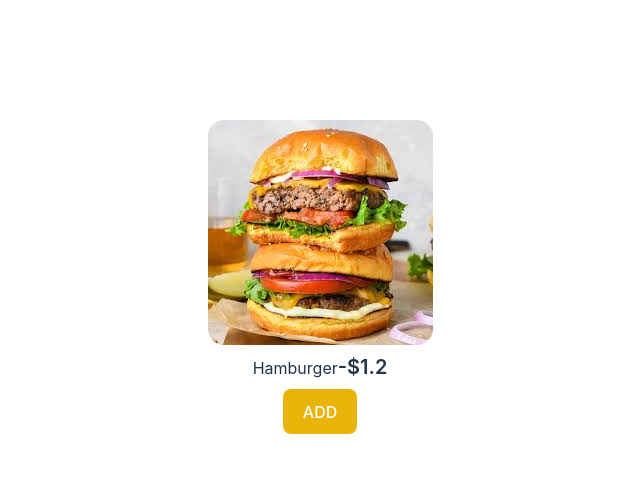
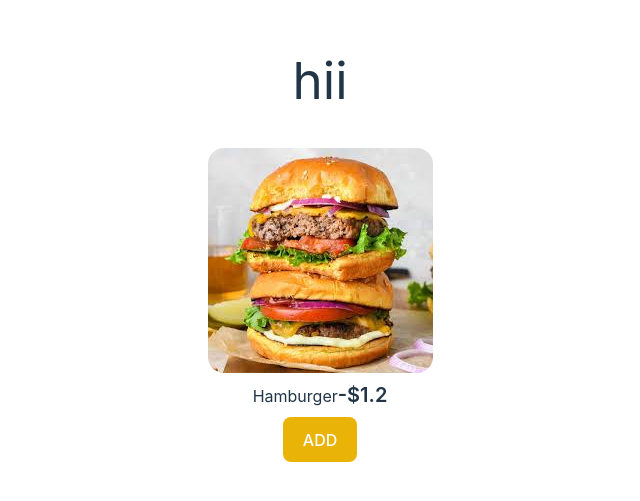
Before and after one commit to vocongbinh/food-delivery-TMA, a React (Vite) app: page / in a window 1280 px wide. Shown: the part 123-624 px from the top of the page, without its empty margins (320-960 px from the left). Built offline with nearby package versions, Linux system fonts and the light colour scheme.

Commit message:
Test deploy

```diff
--- a/src/App.tsx
+++ b/src/App.tsx
@@ -15,7 +15,11 @@ function App() {
     }
   ])
   return (
+    <>
+    <h1>hii</h1>
     <RouterProvider router={router} />
+    </>
+
   );
 }
 
```
